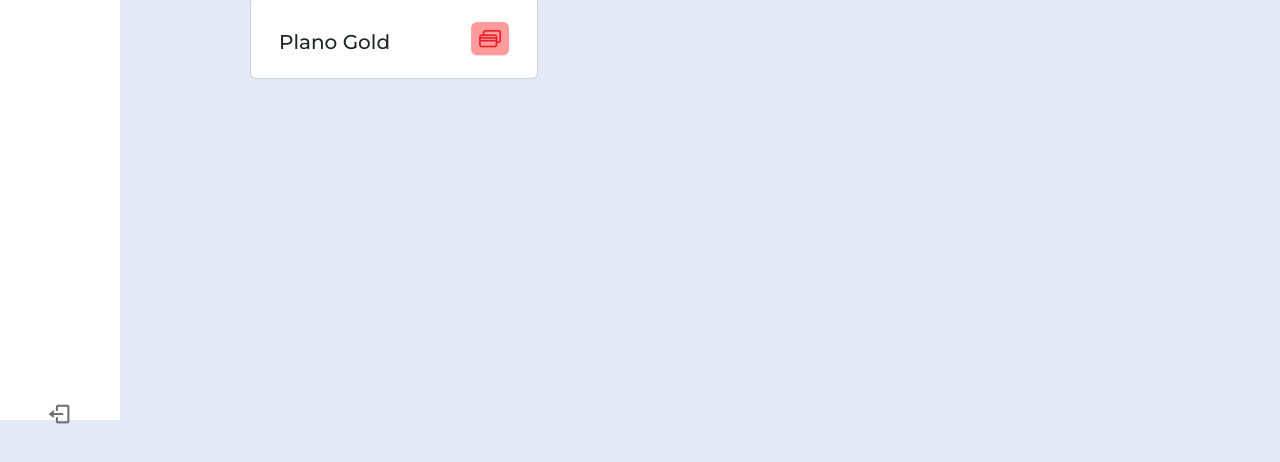
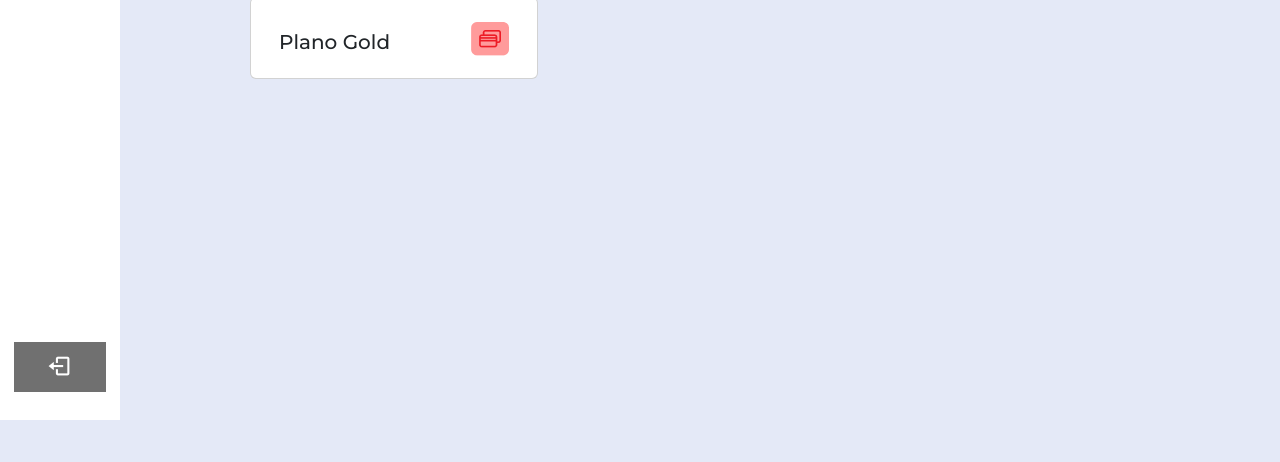
Before and after one commit to edueevaristo/fulltime-ecanhoto, a website: page sistema/home.html in a window 1280 px wide. Shown: the part 380-842 px from the top of the page. Drawn offline with nearby package versions, Linux system fonts and the light colour scheme.

Commit message:
Commit Correção | Correção Layout Home

```diff
--- a/assets/css/home.css
+++ b/assets/css/home.css
@@ -156,10 +156,9 @@ body {
     justify-content: space-between;
 }
 
-
 .home {
     position: relative;
-    height: 100vh;
+    height: 100%;
     left: 250px;
     width: calc(100% - 250px);
     background: var(--body-color);
@@ -189,6 +188,7 @@ body {
 
 .home .background-colors {
     height: 100%;
+    width: 100%;
     background: linear-gradient(to top, var(--body-color) 80%, var(--primary-color) 20%);
 }
 
@@ -216,3 +216,13 @@ body {
 .custom-img {
     margin-right: 10px;
 }
+
+.active {
+    color: var(--body-color) !important;
+    background: var(--text-color) !important;
+}
+
+.active:hover {
+    background: var(--hover-color) !important;
+    color: var(--body-color) !important;
+}
--- a/sistema/home.html
+++ b/sistema/home.html
@@ -56,11 +56,11 @@
                 </li>
             </div>
 
-            <div class="bottom-content">
-                <li class="">
+            <div class="bottom-content mb-5">
+                <li class="active">
                     <a href="#">
-                        <i class="bx bx-log-out icon"></i>
-                        <span class="text nav-text">Logout</span>
+                        <i class="bx bx-log-out icon text-white"></i>
+                        <span class="text nav-text text-white">Logout</span>
                     </a>
                 </li>
             </div>
@@ -91,7 +91,6 @@
             <h6 class="text p-5 ms-5">
                 Visão geral da empresa
             </h6>
-
 
             <div class="row cards-principal">
                 <div class="card">
@@ -136,7 +135,6 @@
                 </div>
 
             </div>
-
         </div>
     </section>
 
```
